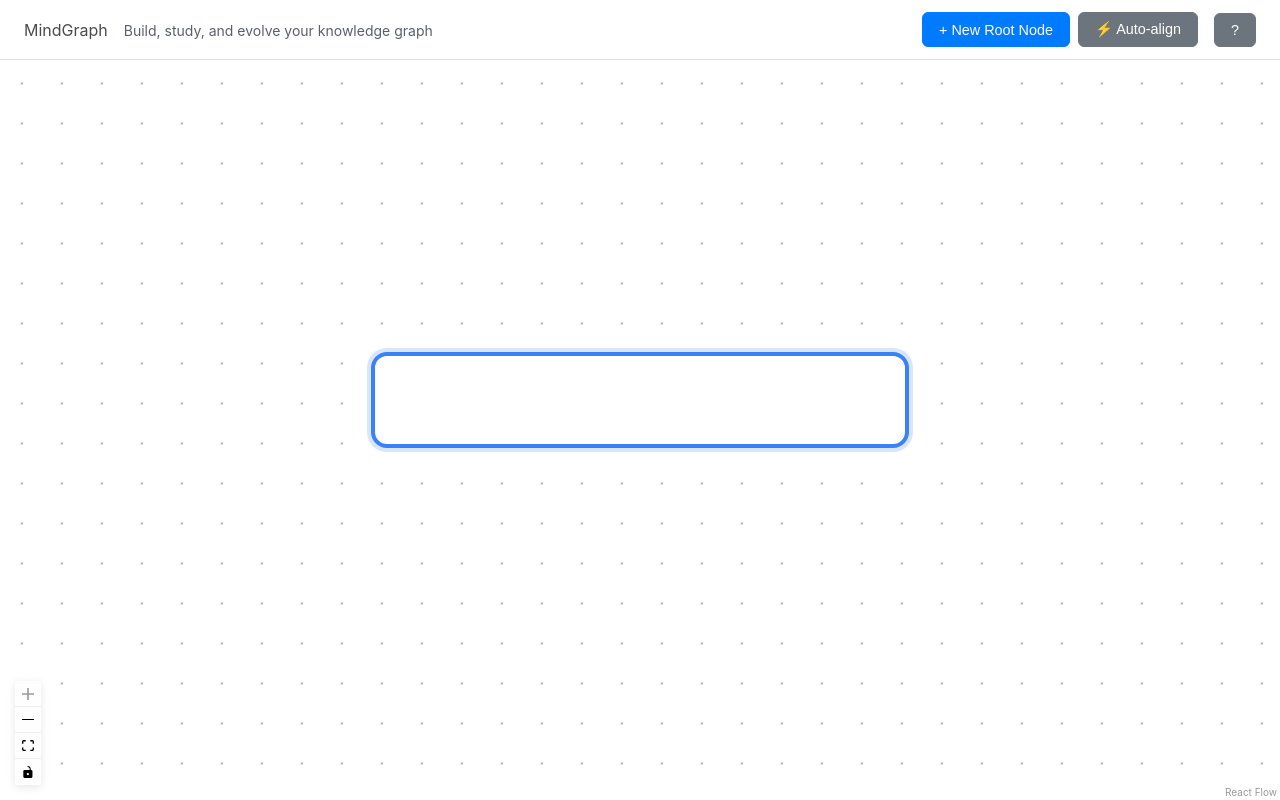
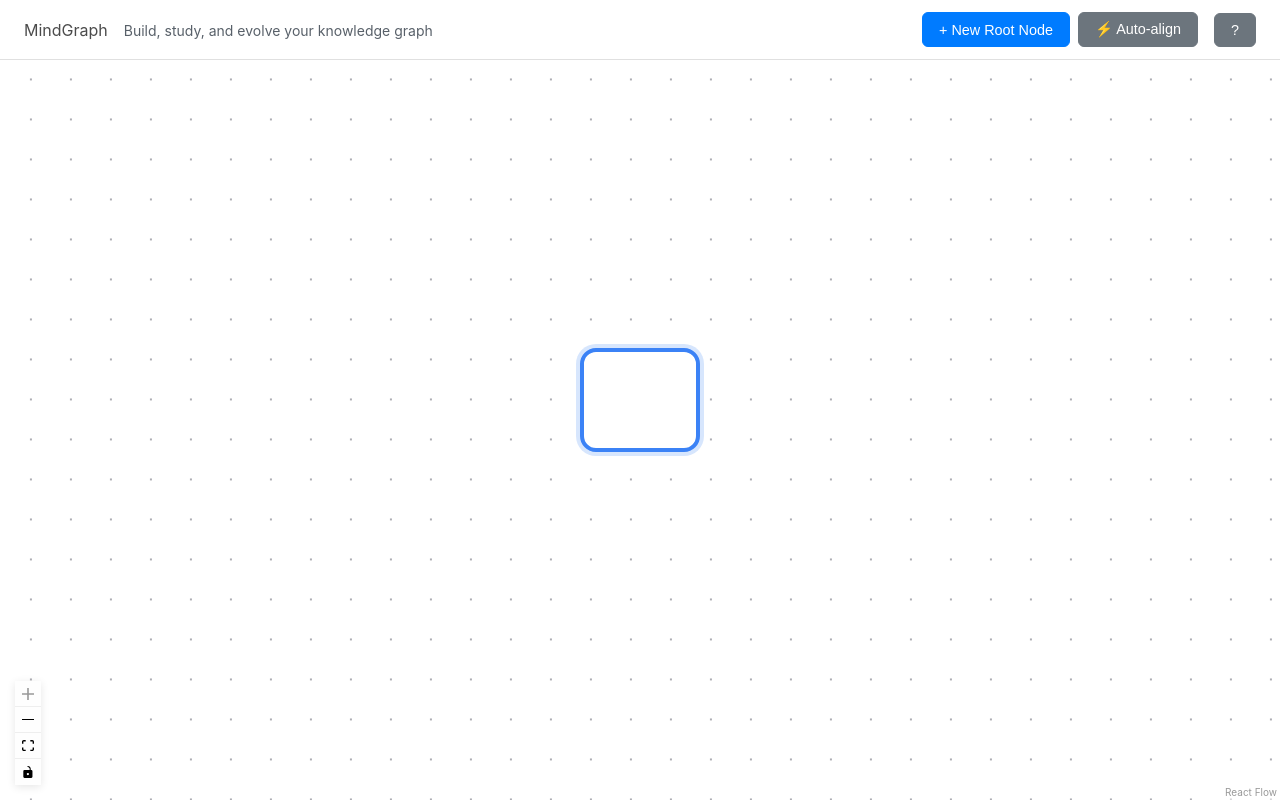
Before and after one commit to 4shutosh/mindgraph, a React (Vite) app: page / in a window 1280 px wide. Both pictures are taken after a click on the button "+ New Root Node". Built offline with nearby package versions, Linux system fonts and the light colour scheme.

Commit message:
content editable

```diff
--- a/src/App.css
+++ b/src/App.css
@@ -118,39 +118,33 @@ body {
 	font-weight: 500;
 	color: #1f2937;
 	word-wrap: break-word;
+	word-break: break-word;
+	white-space: pre-wrap;
+	min-width: 20px;
+	max-width: 300px;
 	min-height: 1.5rem;
 	cursor: text;
 	padding: 0;
 	margin: 0;
-	display: inline-block;
+	outline: none;
+	line-height: 1.5rem;
 }
 
-.node-title-input {
-	width: auto;
-	min-width: 2ch;
-	max-width: 100%;
-	font-size: 0.95rem;
-	font-weight: 500;
-	color: #1f2937;
-	border: none;
-	border-radius: 0;
-	padding: 0;
-	margin: 0;
+/* When contentEditable is active */
+.node-title[contenteditable="true"] {
+	cursor: text;
 	outline: none;
-	background: transparent;
-	font-family: inherit;
-	display: inline-block;
+	user-select: text;
+	-webkit-user-select: text;
+	-moz-user-select: text;
+	-ms-user-select: text;
 }
 
-/* Override parent container width when editing */
-.mind-node.editing {
-	min-width: auto !important;
-	width: auto !important;
-}
-
-.mind-node.root-node.editing {
-	min-width: auto !important;
-	width: auto !important;
+/* Ensure consistent appearance in both view and edit modes */
+.node-title:empty::before {
+	content: attr(data-placeholder);
+	color: #9ca3af;
+	pointer-events: none;
 }
 
 /* Control Panel */
--- a/src/components/Canvas.tsx
+++ b/src/components/Canvas.tsx
@@ -715,7 +715,7 @@ export default function Canvas({
 			panActivationKeyCode="Space"
 			multiSelectionKeyCode="Shift"
 			selectionMode={SelectionMode.Partial}
-			nodesDraggable={true}
+			nodesDraggable={false}
 			elementsSelectable={true}
 			nodesFocusable={true}
 			edgesFocusable={false}
--- a/src/components/MindNode.tsx
+++ b/src/components/MindNode.tsx
@@ -1,4 +1,4 @@
-import { memo, useState, useRef, useEffect } from "react";
+import { memo, useRef, useEffect } from "react";
 import { Handle, Position, NodeProps } from "@xyflow/react";
 import { TreeNode } from "../types";
 
@@ -12,40 +12,40 @@ export interface MindNodeData extends Record<string, unknown> {
 }
 
 /**
- * Custom node component for the mindgraph with inline editing
+ * Custom node component for the mindgraph with inline editing using contentEditable
  */
 function MindNode({ data, selected }: NodeProps) {
 	const { node, isEditing, isRoot, onStartEdit, onFinishEdit, onCancelEdit } =
 		data as MindNodeData;
-	const [editValue, setEditValue] = useState(node.title);
-	const inputRef = useRef<HTMLInputElement>(null);
+	const contentRef = useRef<HTMLDivElement>(null);
+	const originalValueRef = useRef<string>(node.title);
 
-	// Focus input when editing starts
+	// Focus and select text when editing starts
 	useEffect(() => {
-		if (isEditing && inputRef.current) {
-			inputRef.current.focus();
-			inputRef.current.select();
-		}
-	}, [isEditing]);
+		if (isEditing && contentRef.current) {
+			contentRef.current.focus();
 
-	// Update edit value when node title changes or when editing starts
-	useEffect(() => {
-		setEditValue(node.title);
-	}, [node.title]);
+			// Select all text
+			const range = document.createRange();
+			range.selectNodeContents(contentRef.current);
+			const selection = window.getSelection();
+			if (selection) {
+				selection.removeAllRanges();
+				selection.addRange(range);
+			}
 
-	// Reset edit value when editing starts (for new nodes)
-	useEffect(() => {
-		if (isEditing) {
-			setEditValue(node.title);
+			// Store original value
+			originalValueRef.current = node.title;
 		}
 	}, [isEditing, node.title]);
 
 	const handleFinishEdit = () => {
-		const trimmedValue = editValue.trim();
+		if (!contentRef.current) return;
+		const trimmedValue = contentRef.current.textContent?.trim() || "";
 		onFinishEdit(node.nodeId, trimmedValue);
 	};
 
-	const handleKeyDown = (e: React.KeyboardEvent<HTMLInputElement>) => {
+	const handleKeyDown = (e: React.KeyboardEvent<HTMLDivElement>) => {
 		if (e.key === "Enter") {
 			e.preventDefault();
 			e.stopPropagation(); // Prevent event from bubbling to Canvas
@@ -53,17 +53,42 @@ function MindNode({ data, selected }: NodeProps) {
 		} else if (e.key === "Escape") {
 			e.preventDefault();
 			e.stopPropagation(); // Prevent event from bubbling to Canvas
+
+			const currentValue = contentRef.current?.textContent?.trim() || "";
+
 			// If input is empty (including just created nodes), delete the node
-			if (editValue.trim() === "") {
+			if (currentValue === "") {
 				onCancelEdit(node.nodeId);
 			} else {
-				setEditValue(node.title);
-				onFinishEdit(node.nodeId, node.title);
+				// Restore original value
+				if (contentRef.current) {
+					contentRef.current.textContent = originalValueRef.current;
+				}
+				onFinishEdit(node.nodeId, originalValueRef.current);
 			}
 		} else if (e.key === "Tab") {
-			// Allow Tab to work normally in input (for indentation, etc.)
+			// Allow Tab to work normally (will be handled by Canvas)
 			// Don't prevent default or stop propagation
 			return;
+		}
+	};
+
+	const handleInput = () => {
+		// Prevent any newlines from being inserted
+		if (contentRef.current) {
+			const text = contentRef.current.textContent || "";
+			if (text.includes("\n")) {
+				contentRef.current.textContent = text.replace(/\n/g, "");
+				// Move cursor to end
+				const range = document.createRange();
+				const selection = window.getSelection();
+				range.selectNodeContents(contentRef.current);
+				range.collapse(false);
+				if (selection) {
+					selection.removeAllRanges();
+					selection.addRange(range);
+				}
+			}
 		}
 	};
 
@@ -96,24 +121,19 @@ function MindNode({ data, selected }: NodeProps) {
 				}
 			/>
 
-			{isEditing ? (
-				<input
-					ref={inputRef}
-					type="text"
-					className="node-title-input"
-					value={editValue}
-					onChange={(e) => setEditValue(e.target.value)}
-					onBlur={handleFinishEdit}
-					onKeyDown={handleKeyDown}
-				/>
-			) : (
-				<div
-					className="node-title"
-					onDoubleClick={() => onStartEdit(node.nodeId)}
-				>
-					{node.title}
-				</div>
-			)}
+			<div
+				ref={contentRef}
+				className="node-title"
+				contentEditable={isEditing}
+				suppressContentEditableWarning
+				onDoubleClick={() => !isEditing && onStartEdit(node.nodeId)}
+				onBlur={isEditing ? handleFinishEdit : undefined}
+				onKeyDown={isEditing ? handleKeyDown : undefined}
+				onInput={isEditing ? handleInput : undefined}
+				spellCheck={false}
+			>
+				{node.title}
+			</div>
 
 			<Handle
 				type="source"
```
